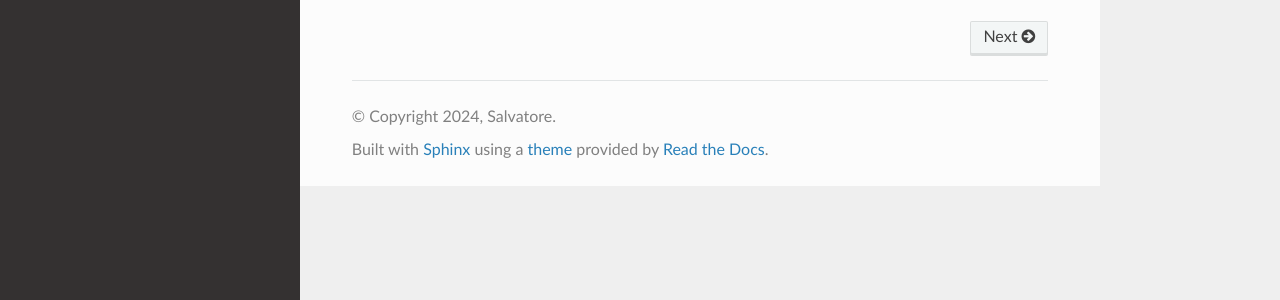
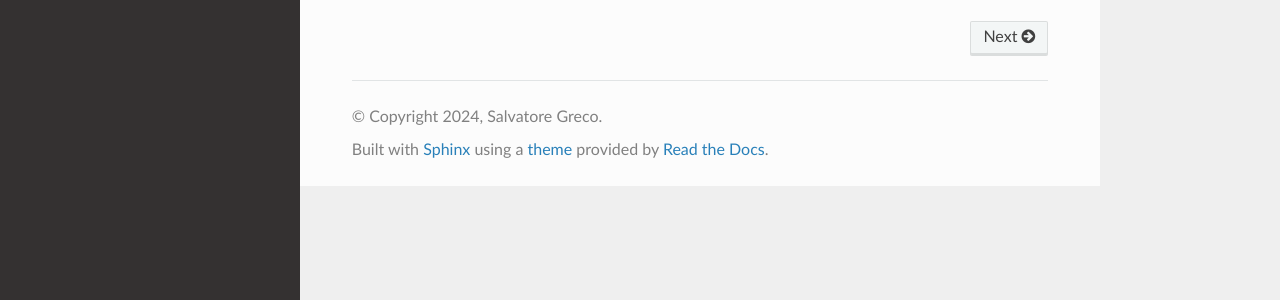
Before and after one commit to grecosalvatore/driftlens.readthedocs.io, a Sphinx documentation site: the page built from docs/source/index.rst, in a window 1280 px wide. Shown: the part 560-860 px from the top of the page. Built offline with Sphinx 7.4.7 and the Read the Docs theme 2.0.0, drawn with Linux system fonts in a browser that asks for light colours.

Commit message:
Update conf.py

```diff
--- a/docs/source/conf.py
+++ b/docs/source/conf.py
@@ -3,7 +3,7 @@
 # -- Project information
 
 project = 'DriftLens'
-copyright = '2024, Salvatore'
+copyright = '2024, Salvatore Greco'
 author = 'Salvatore'
 
 release = '0.1'
```
